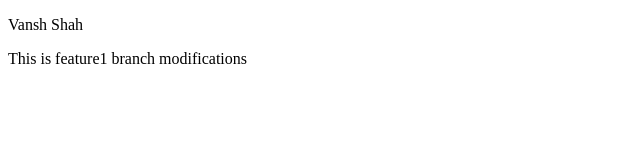
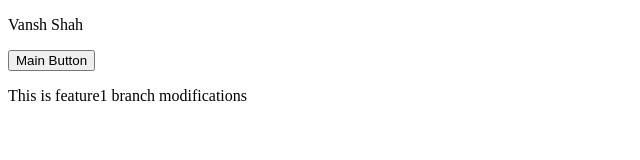
Before and after one commit to Vansh304Shah/LocalRepo, a plain HTML site: page index.html in a window 1280 px wide. Shown: the whole page, without its empty margins (0-640 px from the left). Drawn offline with Linux system fonts and the light colour scheme.

Commit message:
Main Button

```diff
--- a/index.html
+++ b/index.html
@@ -7,7 +7,7 @@
 </head>
 <body>
     <p>Vansh Shah</p>
-
+    <button>Main Button</button>
     <p>This is feature1 branch modifications</p>
 </body>
 </html>
```
